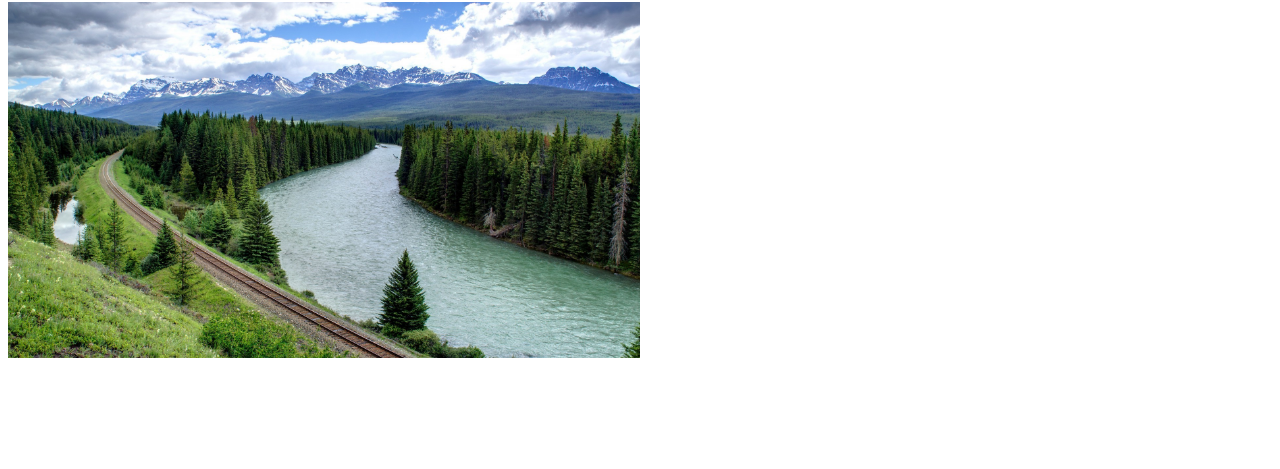
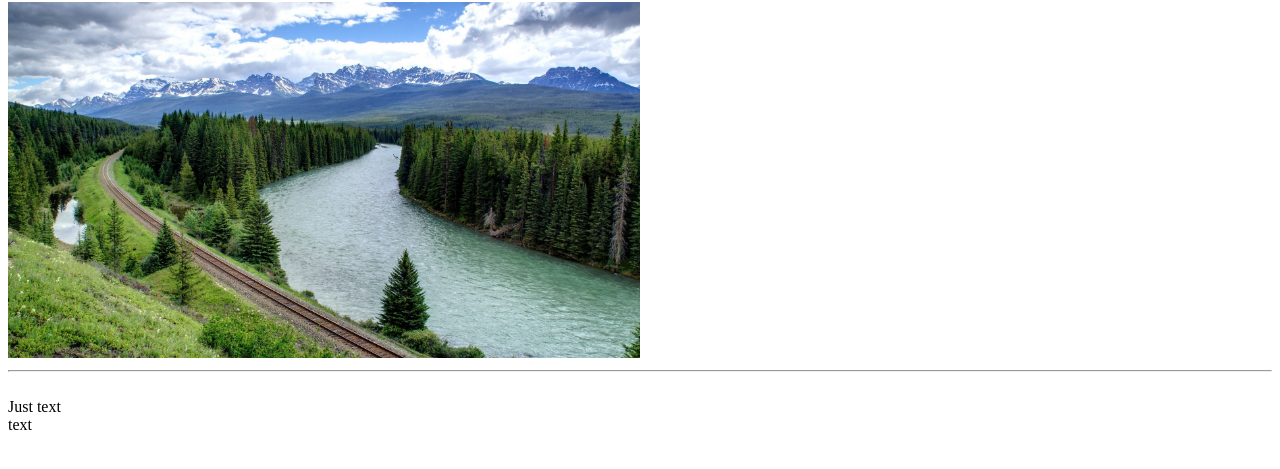
Before and after one commit to LolitaMn/html, a plain HTML site: page index2.html in a window 1280 px wide. Shown: the part 289-758 px from the top of the page. Drawn offline with Linux system fonts and the light colour scheme.

Commit message:
added div and span tags

```diff
--- a/index2.html
+++ b/index2.html
@@ -14,5 +14,11 @@
 <img src="https://www.wallpaperup.com/uploads/wallpapers/2014/09/18/446378/95754ecb8191f053d880de6917a787a8-1000.jpg" width="20%" height="20%" title="hover the pointer on image" alt="mountans">
 <br><hr>
 <img src="images/landscape.jpg" alt="landscape" width="50%" height="50%"" title="hover mouse">
+<hr><br>
+
+<div>Just <span>text</span></div>
+<div>text</div>
+
+
 </body>
 </html>
```
